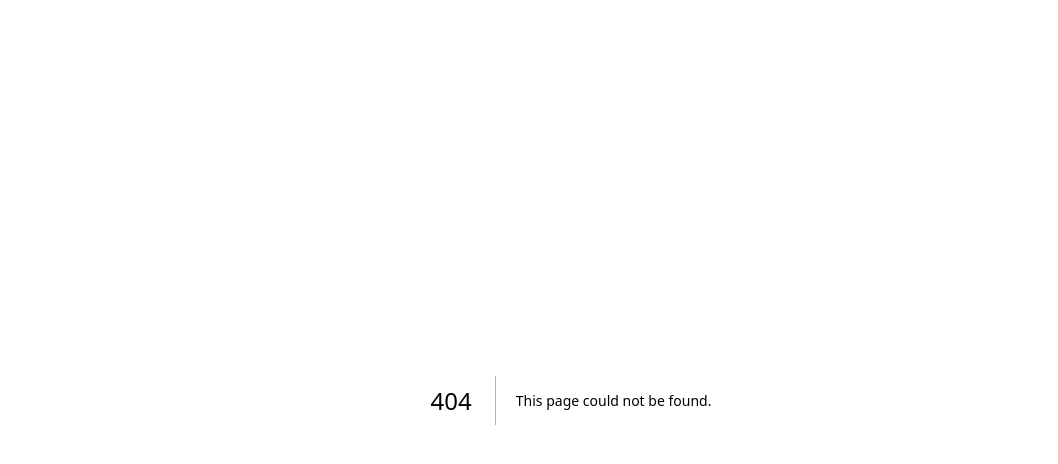
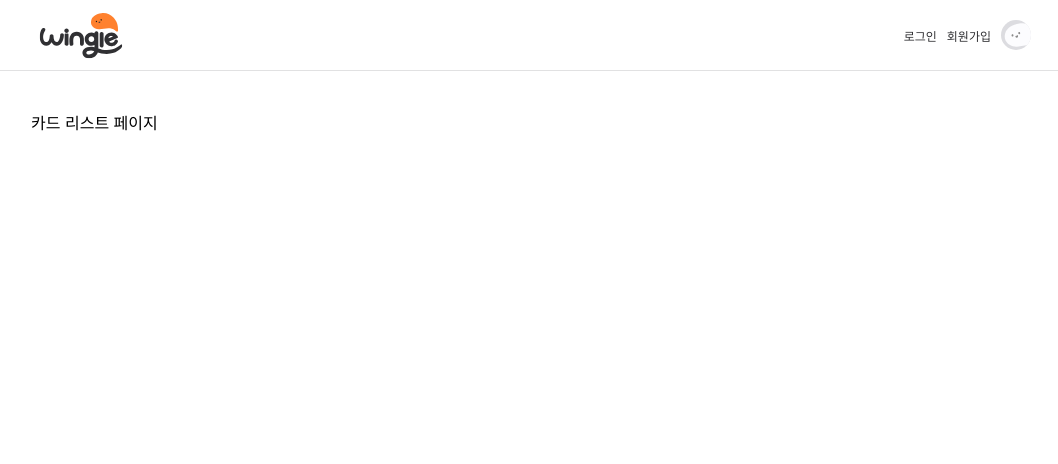
Before and after one commit to sehee-xx/Wingle, a Next.js app: page /card in a window 1280 px wide. Before the commit this address had no page. Shown: the top 464 px of the page, without its empty margins (69-1127 px from the left). Built offline with nearby package versions, Linux system fonts and the light colour scheme.

Commit message:
Modify: 카드 리스트, 상세 페이지 분리

```diff
--- /dev/null
+++ b/src/app/card/page.tsx
@@ -0,0 +1,28 @@
+"use client";
+import React from "react";
+import styled from "styled-components";
+import Header from "../../components/Header";
+
+const CardList = () => {
+  return (
+    <PageWrapper>
+      <Header />
+      <CardListWrapper>카드 리스트 페이지</CardListWrapper>
+    </PageWrapper>
+  );
+};
+
+export default CardList;
+
+const PageWrapper = styled.div`
+  display: flex;
+  flex-direction: column;
+  overflow: hidden;
+`;
+
+const CardListWrapper = styled.div`
+  flex: 1;
+  padding: 50px 100px;
+  overflow-y: auto;
+  margin-top: 60px; /* Header 높이만큼의 마진 추가 */
+`;
```
Also changed, not shown: src/app/card/[id]/page.tsx (added, +8 -0 lines).
